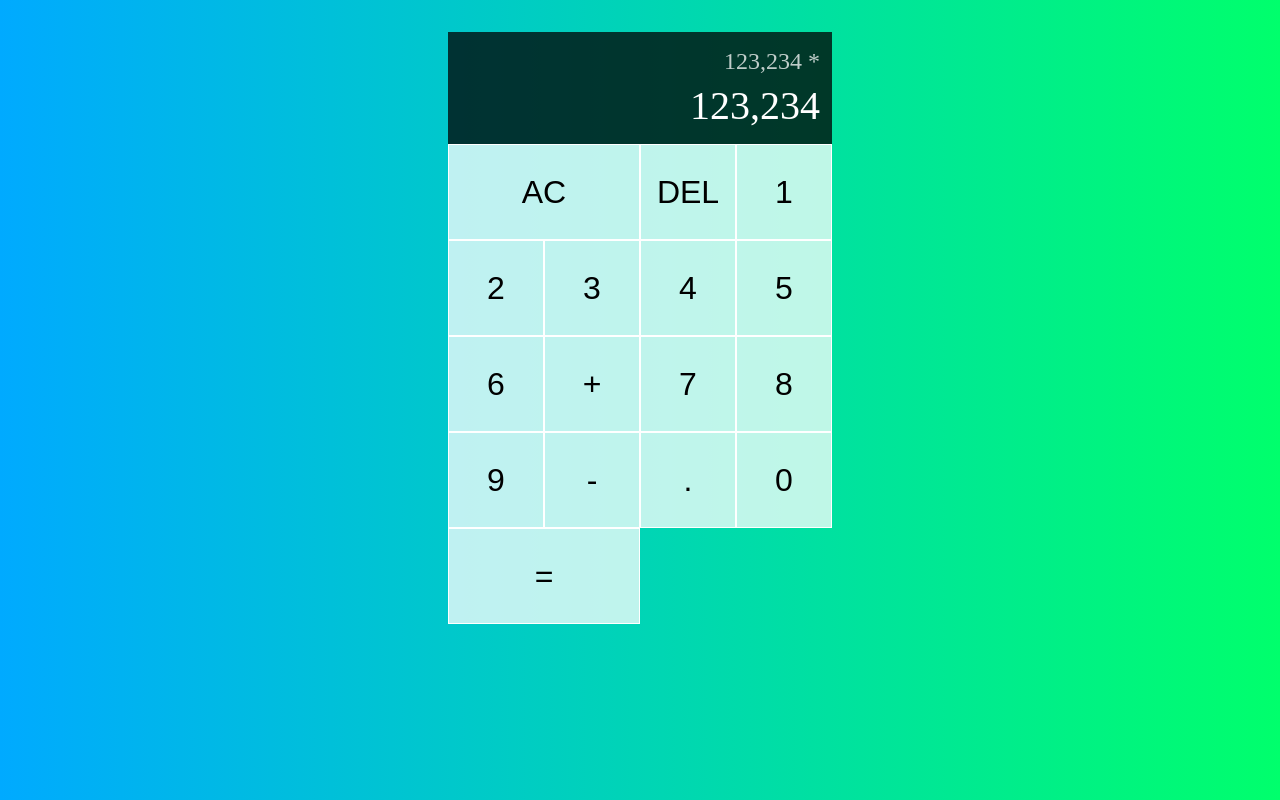
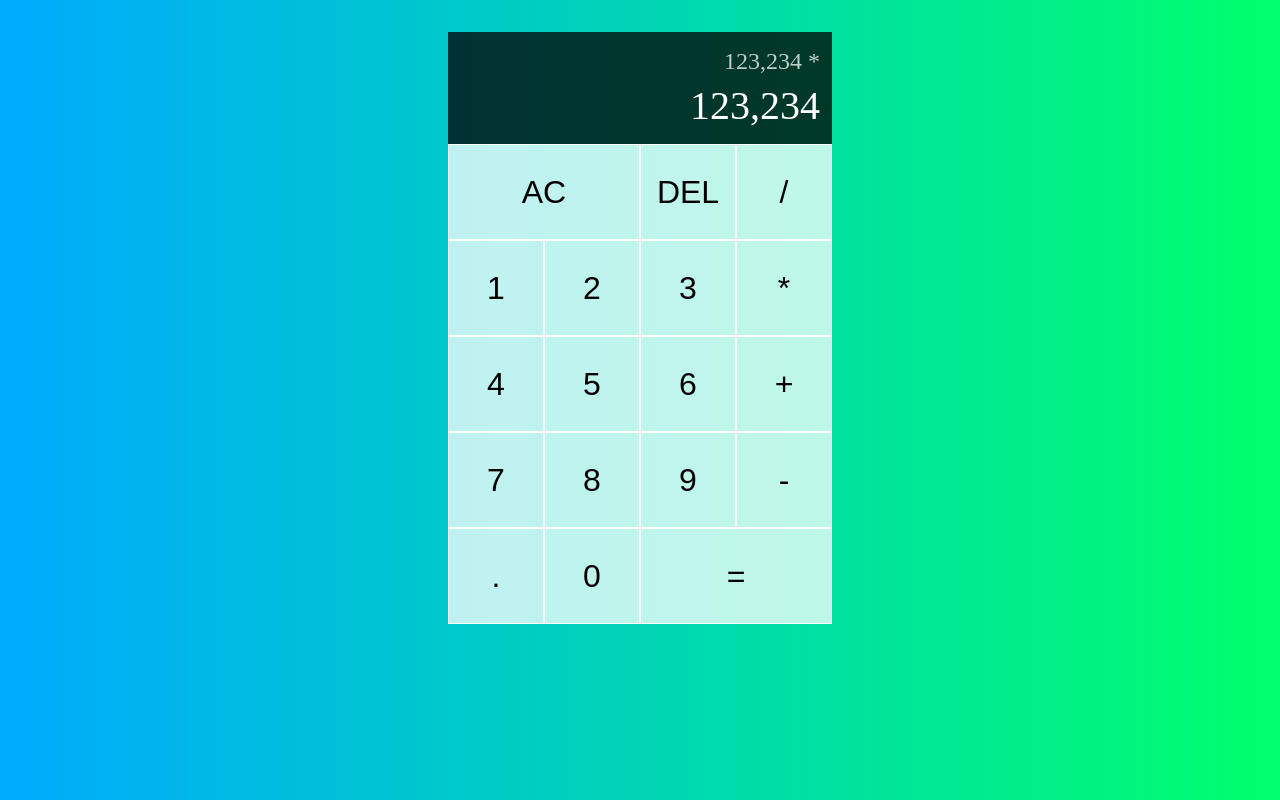
Before and after one commit to JacobA12/calculator-app-react, a React (Vite) app: page / in a window 1280 px wide. Built offline with nearby package versions, Linux system fonts and the light colour scheme.

Commit message:
added missing buttons

```diff
--- a/src/App.jsx
+++ b/src/App.jsx
@@ -9,9 +9,11 @@ function App(){
       </div>
       <button className="span-two">AC</button>
       <button>DEL</button>
+      <button>/</button>
       <button>1</button>
       <button>2</button>
       <button>3</button>
+      <button>*</button>
       <button>4</button>
       <button>5</button>
       <button>6</button>
```
